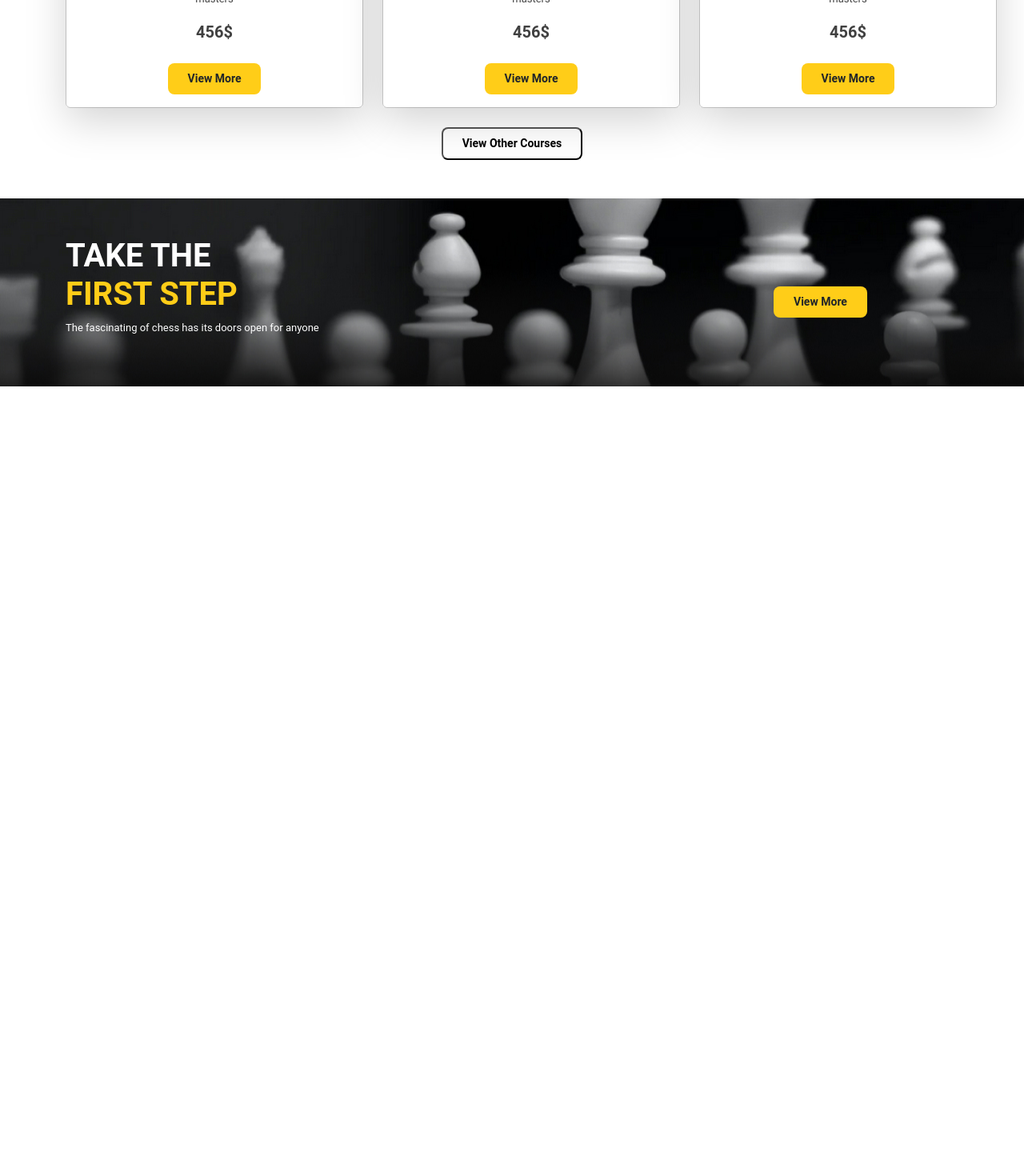
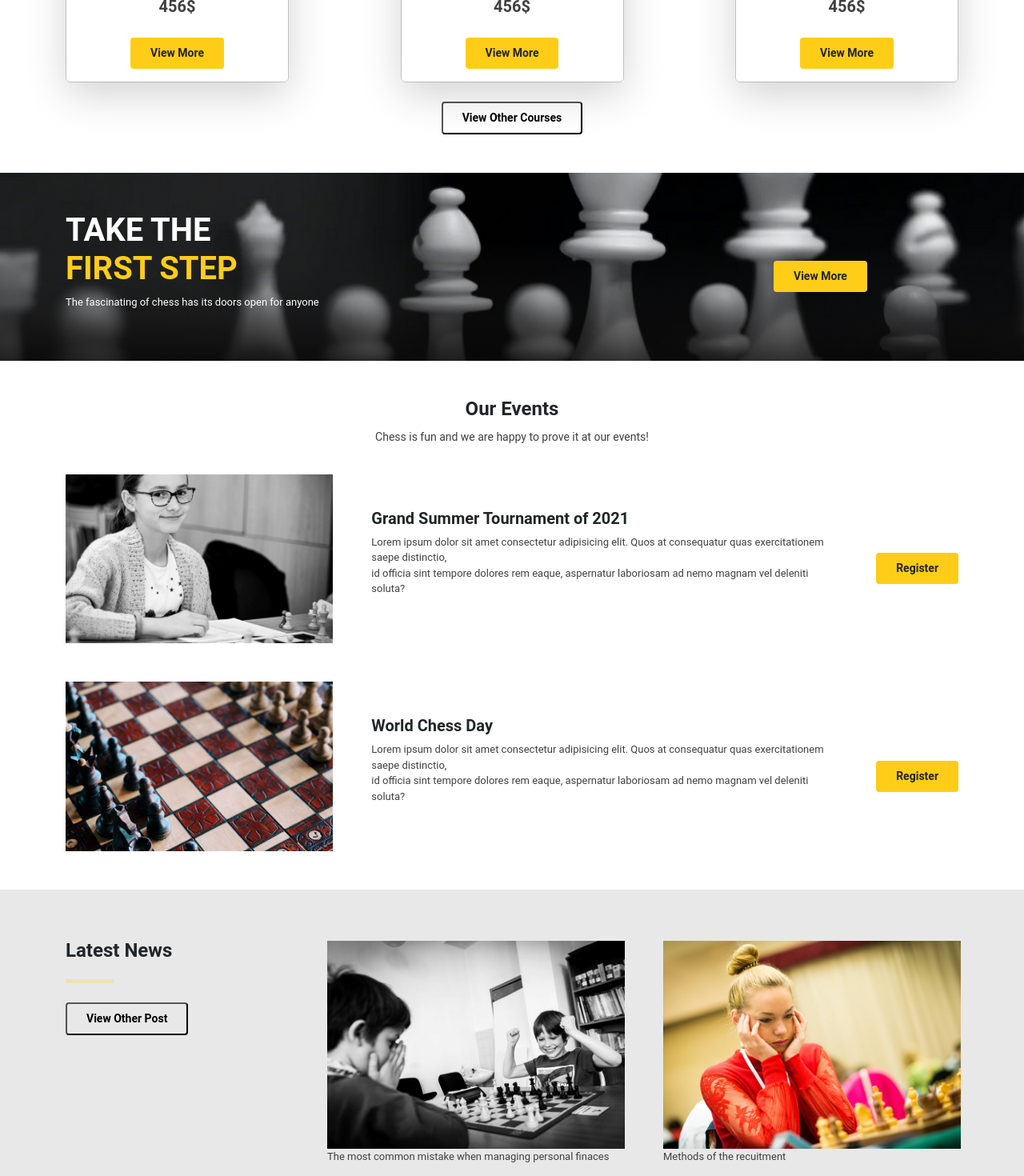
Before and after one commit to DavideTessari/proj-html-vuejs, a Vue app: page / in a window 1280 px wide. Shown: the part 1820-3290 px from the top of the page at 80% size. Before the commit the page ends 2303 px from the top, so only its background shows below. Built offline with nearby package versions, Linux system fonts and the light colour scheme.

Commit message:
feat: add section news

```diff
--- a/src/components/AppPageMain.vue
+++ b/src/components/AppPageMain.vue
@@ -100,43 +100,43 @@ export default {
         </div>
         <div class="container py-5 text-center">
             <h2 class="text-center fw-bold fs-4 lh-1">Courses</h2>
-            <p class="text-center lh-1 py-2">To keep up with the constantly rising standards of play</p>
+            <p class="text-center lh-1 py-2 medium">To keep up with the constantly rising standards of play</p>
             <div class="d-flex justify-content-between">
-                <div class="col-4">
+                <div class="col-3">
                     <div class="card">
                         <img src="/src/assets/images/mt-2236-home-img1.jpg" class="card-img-top">
                         <div class="card-body text-center shadow-lg">
                             <h5 class="card-title fw-bold">Garry Kasparov's Masterclass</h5>
                             <p class="card-text small">Learn the tips. tricks, and strategies from of the best masters</p>
                             <p class="fw-bold fs-5 m-0">456$</p>
-                            <button type="button" class="py-2 rounded-3 medium fw-bold px-4 mt-4 btn">View More</button>
+                            <button type="button" class="py-2 rounded-1 medium fw-bold px-4 mt-4 btn">View More</button>
                         </div>
                     </div>
                 </div>
-                <div class="col-4 mx-4">
+                <div class="col-3">
                     <div class="card">
                         <img src="/src/assets/images/mt-2236-home-img2.jpg" class="card-img-top">
                         <div class="card-body text-center shadow-lg">
                             <h5 class="card-title fw-bold">Garry Kasparov's Masterclass</h5>
                             <p class="card-text small">Learn the tips. tricks, and strategies from of the best masters</p>
                             <p class="fw-bold fs-5 m-0">456$</p>
-                            <button type="button" class="py-2 rounded-3 medium fw-bold px-4 mt-4 btn">View More</button>
+                            <button type="button" class="py-2 rounded-1 medium fw-bold px-4 mt-4 btn">View More</button>
                         </div>
                     </div>
                 </div>
-                <div class="col-4">
+                <div class="col-3">
                     <div class="card">
                         <img src="/src/assets/images/mt-2236-home-img3.jpg" class="card-img-top">
                         <div class="card-body text-center shadow-lg">
                             <h5 class="card-title fw-bold">Garry Kasparov's Masterclass</h5>
                             <p class="card-text small">Learn the tips. tricks, and strategies from of the best masters</p>
                             <p class="fw-bold fs-5 m-0">456$</p>
-                            <button type="button" class="py-2 rounded-3 medium fw-bold px-4 mt-4 btn">View More</button>
+                            <button type="button" class="py-2 rounded-1 medium fw-bold px-4 mt-4 btn">View More</button>
                         </div>
                     </div>
                 </div>
             </div>
-            <button type="button" class="py-2 rounded-3 medium fw-bold px-4 mt-4 btn-learn">View Other Courses</button>
+            <button type="button" class="py-2 rounded-1 medium fw-bold px-4 mt-4 btn-learn">View Other Courses</button>
         </div>
         <div class="step py-5">
             <div class="d-flex container align-items-center gap-5">
@@ -145,7 +145,54 @@ export default {
                     <p class="small text-white">The fascinating of chess has its doors open for anyone</p>
                 </div>
                 <div class="col-3">
-                    <button type="button" class="py-2 rounded-3 medium fw-bold px-4 mt-4 btn">View More</button>
+                    <button type="button" class="py-2 rounded-1 medium fw-bold px-4 mt-4 btn">View More</button>
+                </div>
+            </div>
+        </div>
+        <div class="container py-5">
+            <h2 class="text-center fw-bold fs-4 lh-1">Our Events</h2>
+            <p class="text-center lh-1 py-2 medium">Chess is fun and we are happy to prove it at our events!</p>
+            <div class="d-flex align-items-center gap-5 pt-3 justify-content-between">
+                <div>
+                    <img src="/src/assets/images/mt-2236-home-img4.jpg">
+                </div>
+                <div>
+                    <h5 class="fw-bold">Grand Summer Tournament of 2021</h5>
+                    <p class="small">Lorem ipsum dolor sit amet consectetur adipisicing elit. Quos at consequatur quas exercitationem saepe distinctio,<br>id officia sint tempore dolores rem eaque, aspernatur laboriosam ad nemo magnam vel deleniti soluta?</p>
+                </div>
+                <button type="button" class="py-2 rounded-1 medium fw-bold px-4 mt-4 btn">Register</button>
+            </div>
+            <div class="d-flex align-items-center gap-5 pt-5 justify-content-between">
+                <div class="img">
+                    <img src="/src/assets/images/mt-2236-home-img5.jpg">
+                </div>
+                <div>
+                    <h5 class="fw-bold">World Chess Day</h5>
+                    <p class="small">Lorem ipsum dolor sit amet consectetur adipisicing elit. Quos at consequatur quas exercitationem saepe distinctio,<br>id officia sint tempore dolores rem eaque, aspernatur laboriosam ad nemo magnam vel deleniti soluta?</p>
+                </div>
+                <button type="button" class="py-2 rounded-1 medium fw-bold px-4 mt-4 btn">Register</button>
+            </div>
+        </div>
+        <div class="news py-3">
+            <div class="container py-5">
+                <div class="d-flex gap-5">
+                    <div class="col-3">
+                        <h2 class="fw-bold fs-4 lh-1">Latest News</h2>
+                        <hr class="my-4">
+                        <button type="button" class="py-2 rounded-1 medium fw-bold px-4 btn-learn">View Other Post</button>
+                    </div>
+                    <div class="col-4">
+                        <div>
+                            <img src="/src/assets/images/mt-2236-blog-img1.jpg">
+                        </div>
+                        <p class="small">The most common mistake when managing personal finaces</p>
+                    </div>
+                    <div class="col-4">
+                        <div>
+                            <img src="/src/assets/images/mt-2236-blog-img2.jpg">
+                        </div>
+                        <p class="small">Methods of the recuitment</p>
+                    </div>
                 </div>
             </div>
         </div>
@@ -190,6 +237,17 @@ main {
         }
     }
 
+    .news{
+        background-color: $grey;
+
+        hr{
+            height: 5px;
+            border-width: 0;
+            background-color: $yellow;
+            max-width: 60px;
+        }
+    }
+
 }
 
 
```
